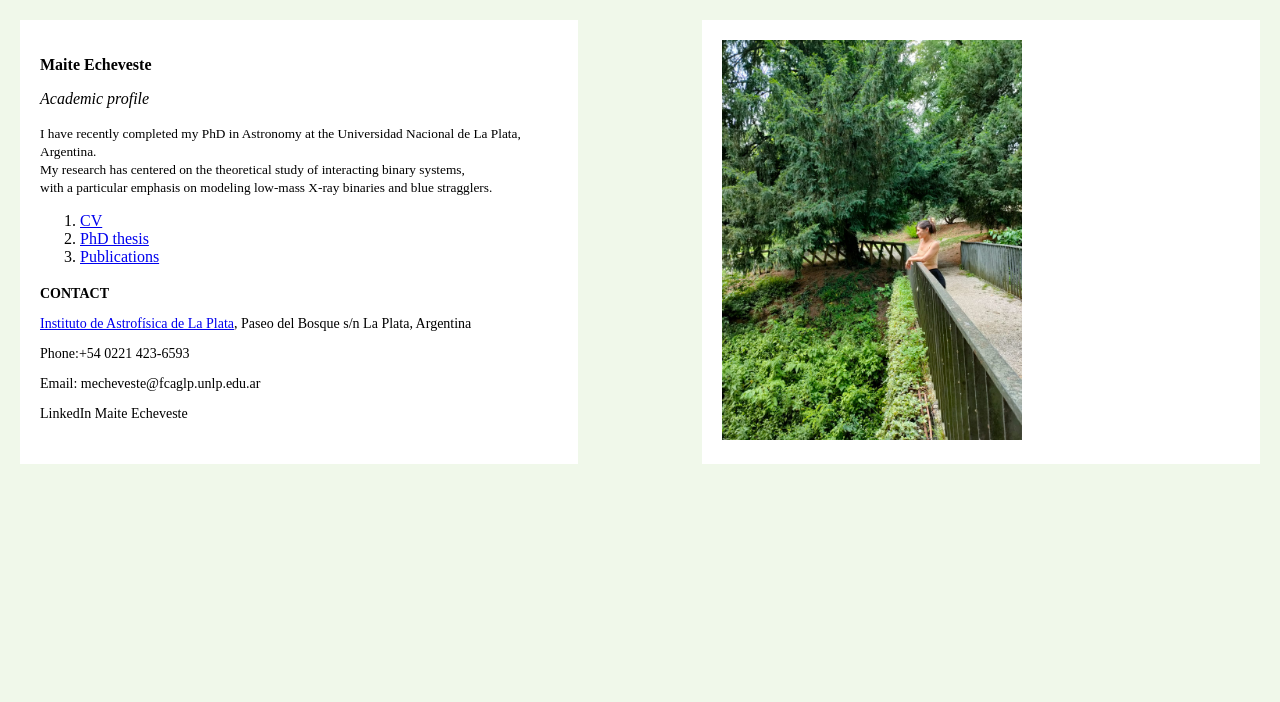
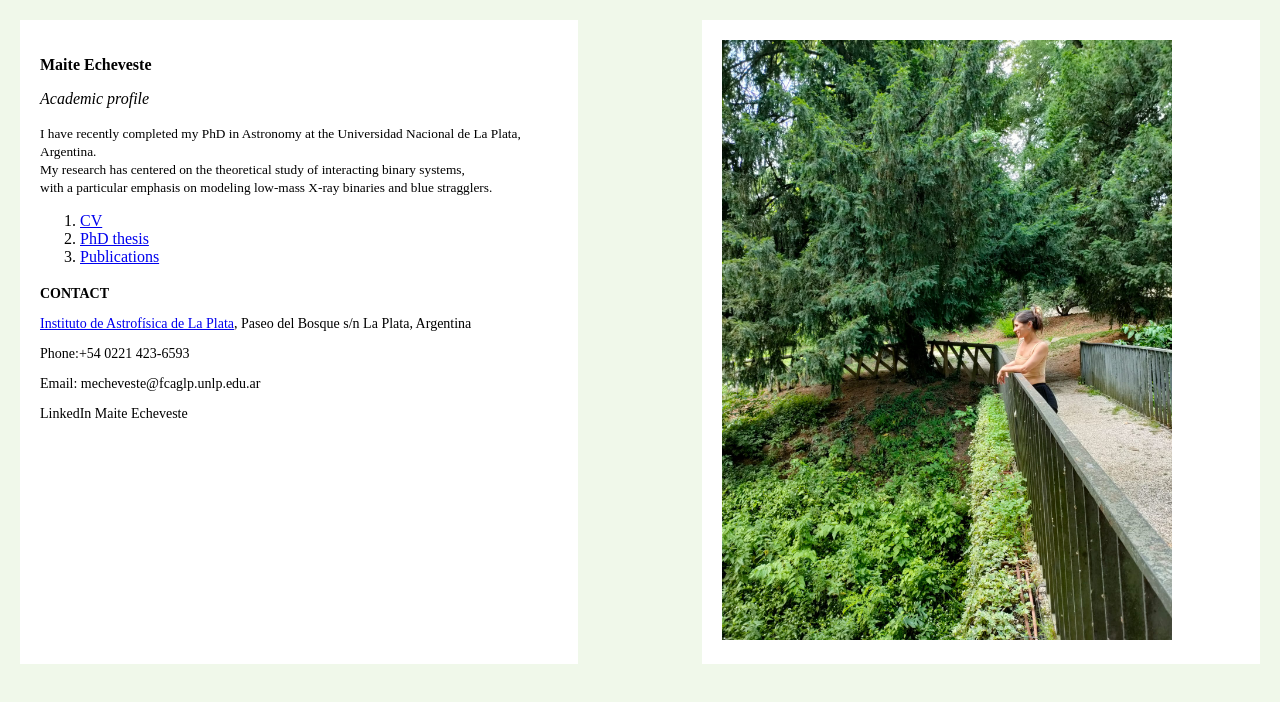
Before and after one commit to Maite-hub/Maite-Echeveste-academic, a plain HTML site: page index.html in a window 1280 px wide. Drawn offline with Linux system fonts and the light colour scheme.

Commit message:
Update index.html

```diff
--- a/index.html
+++ b/index.html
@@ -59,7 +59,7 @@
 </div>
 
 <div class="content">
-    <img src="IMG-20230620-WA0001.jpg" alt="Maite's Picture" width="300" height="400">
+    <img src="IMG-20230620-WA0001.jpg" alt="Maite's Picture" width="450" height="600">
 </div>
 
 </body>
```
